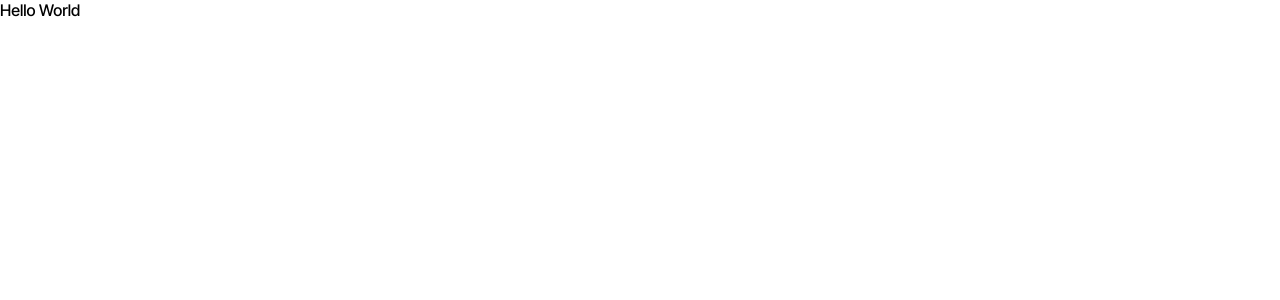
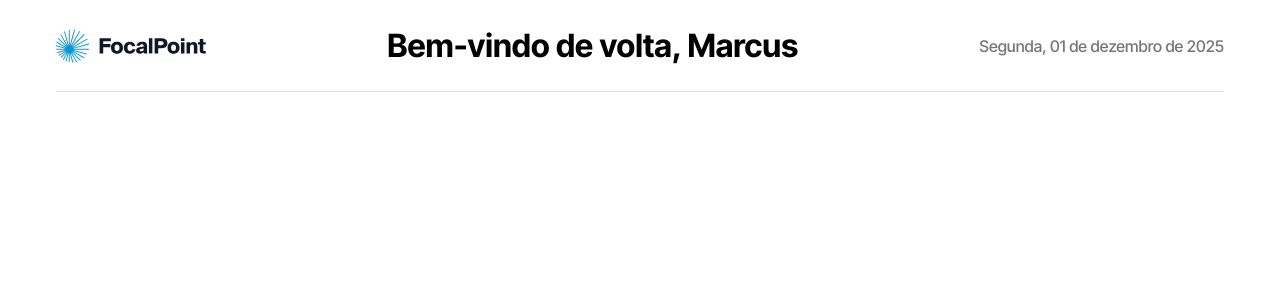
Before and after one commit to DEVLevid/todo_app, a Next.js app: page / in a window 1280 px wide. Shown: the top 300 px of the page. Built offline with nearby package versions, Linux system fonts and the light colour scheme.

Commit message:
feat: Creating Header component.

```diff
--- a/src/app/page.tsx
+++ b/src/app/page.tsx
@@ -1,5 +1,8 @@
+import Header from "@/components/Header/header";
 import style from "./page.module.scss";
 
 export default function Home() {
-  return <div className={style.mainContainer}>Hello World</div>;
+  return <div className={style.mainContainer}>
+    <Header />
+  </div>;
 }
--- /dev/null
+++ b/src/components/Header/header.tsx
@@ -0,0 +1,12 @@
+import React from 'react'
+import style from './styles.module.scss'
+
+export default function header() {
+  return (
+    <div className={style.container}>
+      <img src='/logo.svg' alt="logo"/>
+      <h2 className={style.wellcome}>Bem-vindo de volta, Marcus</h2>
+      <p className={style.date}>Segunda, 01 de dezembro de 2025</p>
+    </div>
+  )
+}
--- /dev/null
+++ b/src/components/Header/styles.module.scss
@@ -0,0 +1,18 @@
+.container {
+  height: 3.75rem;
+  margin: 2rem 3.5rem;
+  display: flex;
+  align-items: center;
+  justify-content: space-between;
+  padding: 0 0 2rem 0;
+  border-bottom: 1px solid rgb(215, 221, 233);
+  gap: 8px;
+
+  .wellcome {
+    font-size: 2rem;
+  }
+
+  .date {
+    color: rgb(117, 117, 117);
+  }
+}
```
Also changed, not shown: Public/logo.svg (added).
